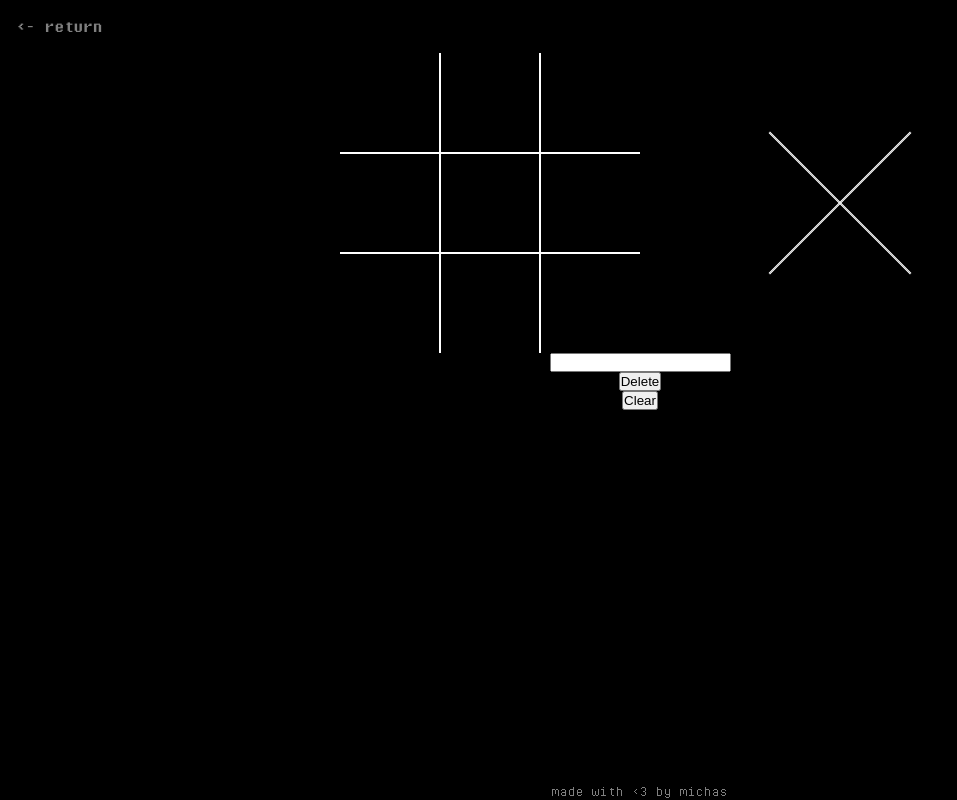
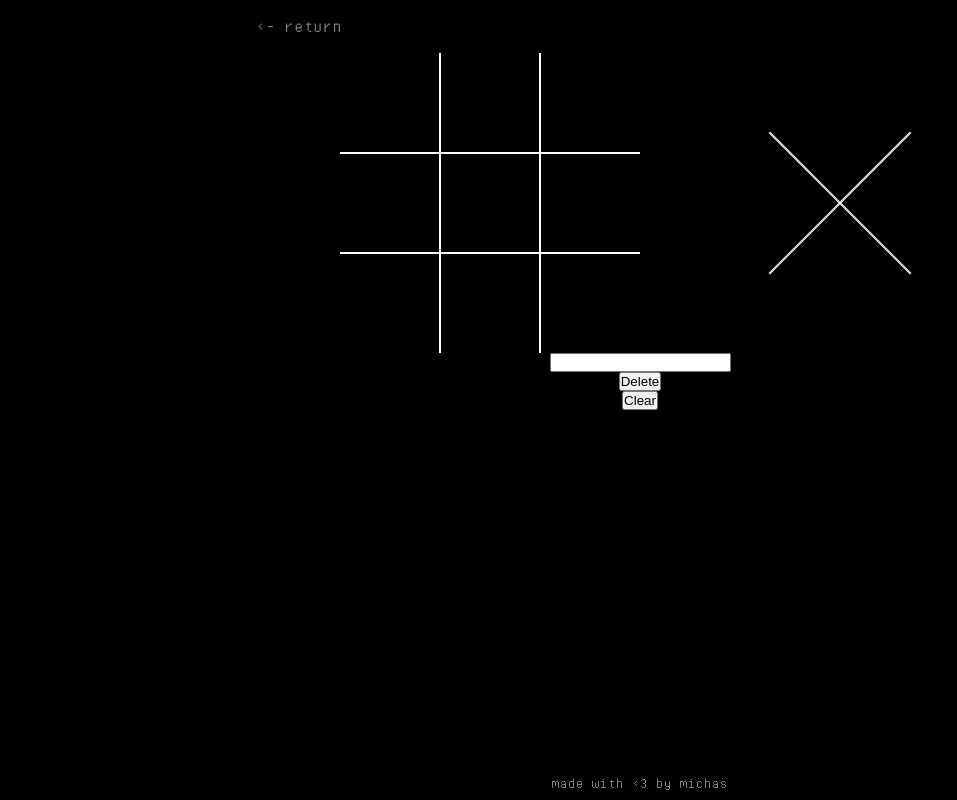
Before and after one commit to michaelcalb/10cyphr, a Next.js app: page /ez/pigpen in a window 1280 px wide. Shown: the whole page, without its empty margins (0-957 px from the left). Built offline with nearby package versions, Linux system fonts and the light colour scheme.

Commit message:
layout update

```diff
--- /dev/null
+++ b/src/app/(ez)/layout.module.css
@@ -0,0 +1,5 @@
+.content {
+    flex: 1;
+    display: flex;
+    flex-direction: column;
+}
--- a/src/app/(ez)/layout.tsx
+++ b/src/app/(ez)/layout.tsx
@@ -1,4 +1,5 @@
 import EzHeader from "./_components/EzHeader/EzHeader"
+import styles from './layout.module.css'
 
 export default function EzLayout({
   children,
@@ -8,7 +9,7 @@ export default function EzLayout({
     return (
         <>
             <EzHeader />
-            {children}
+            <div className={styles.content}>{children}</div>
         </>
     )
 }
--- a/src/app/globals.css
+++ b/src/app/globals.css
@@ -12,7 +12,22 @@
 html,
 body {
     min-height: 100vh;
-    width: 100vw;
+    width: 100%;
     color: var(--foreground);
     background: var(--background);
 }
+
+body {
+    display: flex;
+    flex-direction: column;
+    align-items: center;
+    min-height: 100dvh;
+}
+
+.appShell {
+    width: 100%;
+    max-width: 800px;
+    flex: 1;
+    display: flex;
+    flex-direction: column;
+}
--- a/src/app/layout.tsx
+++ b/src/app/layout.tsx
@@ -15,7 +15,7 @@ const pixel = localFont({
 			path: './fonts/PixelOperatorMono-Bold.ttf',
 			weight: '700',
 			style: 'normal',
-        }
+		},
 	],
 	variable: '--font-pixel',
 })
@@ -46,8 +46,10 @@ export default function RootLayout({
 			className={`${geistSans.variable} ${geistMono.variable} ${pixel.variable}`}
 		>
 			<body>
+				<div className='appShell'>
 					{children}
 					<Footer />
+				</div>
 			</body>
 		</html>
 	)
--- a/src/app/page.module.css
+++ b/src/app/page.module.css
@@ -1,7 +1,7 @@
 .page {
     font-family: var(--font-geist-sans);
     padding: 2rem;
-    min-height: 100vh;
+    flex: 1;
     display: flex;
     flex-direction: column;
     gap: 4rem;
--- a/src/components/Footer/Footer.module.css
+++ b/src/components/Footer/Footer.module.css
@@ -1,8 +1,9 @@
 .footer {
     text-align: center;
-    position: fixed;
+    position: sticky;
     bottom: 0;
     width: 100%;
+    padding: 0.5rem;
     color: rgb(255, 255, 255, .5);
     font-family: var(--font-pixel);
 }
```
Also changed, not shown: src/app/(ez)/_components/EzHeader/EzHeader.module.css (line endings or trailing spaces). Lines whose indentation alone changed are shown as unchanged.
